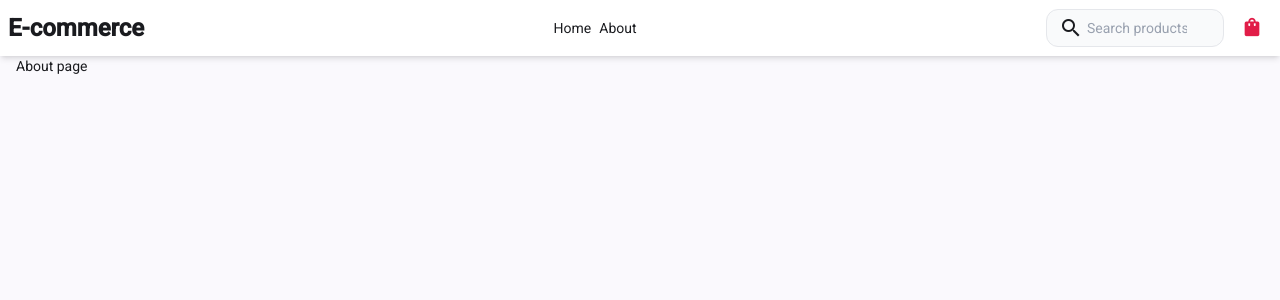
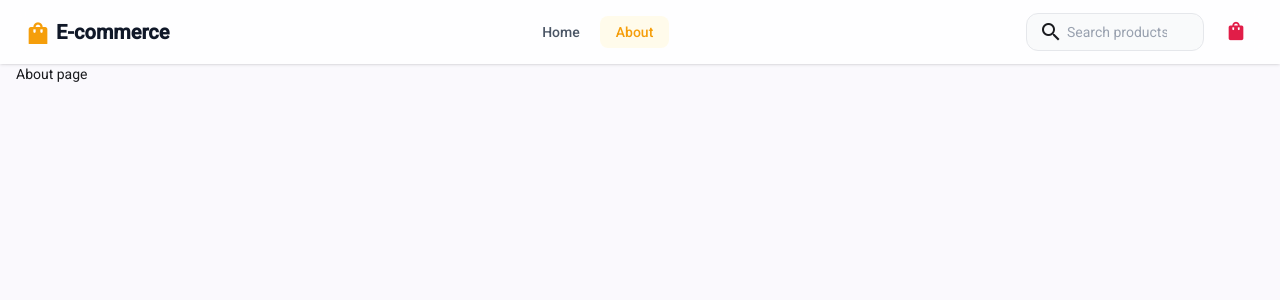
Before and after one commit to AhmedMedhat77/angular-ecommerce, an Angular app: page /about in a window 1280 px wide. Shown: the top 300 px of the page. Built offline with nearby package versions, Linux system fonts and the light colour scheme.

Commit message:
refactor: enhance navbar UI, add trackable keys for product lists, and refactor search component logic

```diff
--- a/src/app/components/navbar/navbar.html
+++ b/src/app/components/navbar/navbar.html
@@ -1,13 +1,28 @@
-<nav class="flex items-center justify-between p-2 bg-white shadow-md">
-  <h1 class="text-2xl font-bold">E-commerce</h1>
-  <ul class="flex items-center gap-2">
-    <li>
-      <a [routerLink]="'/'"> Home </a>
-    </li>
-    <li><a [routerLink]="'/about'">About</a></li>
+<nav
+  class="sticky top-0 z-50 flex items-center justify-between bg-white/80 px-6 py-3 shadow-sm backdrop-blur-md"
+>
+  <a [routerLink]="'/'" class="flex items-center gap-2">
+    <mat-icon [style.color]="'#f59e0b'" [style.fontSize]="'28px'">shopping_bag</mat-icon>
+    <span class="text-xl font-bold text-gray-900">E-commerce</span>
+  </a>
+
+  <ul class="flex items-center gap-1">
+    @for (item of navItems; track item.path) {
+      <li>
+        <a
+          [routerLink]="item.path"
+          routerLinkActive="nav-active"
+          [routerLinkActiveOptions]="{ exact: true }"
+          class="rounded-lg px-4 py-2 text-sm font-medium text-gray-600 transition-colors duration-200 hover:bg-gray-100 hover:text-gray-900"
+        >
+          {{ item.label }}
+        </a>
+      </li>
+    }
   </ul>
-  <div class="flex items-center gap-2">
-    <app-search />
+
+  <div class="flex items-center gap-3">
+    <app-search (onInput)="onSearch($event)" />
     <app-app-cart />
   </div>
 </nav>
--- a/src/app/components/navbar/navbar.ts
+++ b/src/app/components/navbar/navbar.ts
@@ -1,11 +1,37 @@
 import { Component } from '@angular/core';
+import { MatIconModule } from '@angular/material/icon';
 import { AppCart } from '../app-cart/app-cart';
-import { RouterLink } from '@angular/router';
+import { RouterLink, RouterLinkActive } from '@angular/router';
 import { Search } from '../search/search';
+
+interface NavItem {
+  path: string;
+  label: string;
+}
 
 @Component({
   selector: 'app-navbar',
-  imports: [AppCart, RouterLink, Search],
+  imports: [AppCart, MatIconModule, RouterLink, RouterLinkActive, Search],
   templateUrl: './navbar.html',
+  styles: `
+    :host {
+      display: block;
+    }
+
+    :host ::ng-deep .nav-active {
+      color: #f59e0b;
+      background-color: #fffbeb;
+    }
+  `,
 })
-export class Navbar {}
+export class Navbar {
+  navItems: NavItem[] = [
+    { path: '/', label: 'Home' },
+    { path: '/about', label: 'About' },
+  ];
+
+  onSearch(query: Event) {
+    const value = (query.target as HTMLInputElement).value;
+    console.log('search query', value);
+  }
+}
--- a/src/app/components/search/search.ts
+++ b/src/app/components/search/search.ts
@@ -1,8 +1,7 @@
-import { Component, inject, signal } from '@angular/core';
+import { Component, signal } from '@angular/core';
+import { FormsModule } from '@angular/forms';
 import { MatIconModule } from '@angular/material/icon';
-import { FormsModule } from '@angular/forms';
 import { debounceTime, distinctUntilChanged, skip, Subject, takeUntil } from 'rxjs';
-import { Products } from '../../services/products';
 
 @Component({
   selector: 'app-search',
@@ -15,27 +14,19 @@ import { Products } from '../../services/products';
   `,
 })
 export class Search {
-  private products = inject(Products);
   private search$ = new Subject<string>();
   private destroy$ = new Subject<void>();
 
   internalValue = signal('');
 
   constructor() {
-    this.search$
-      .pipe(
-        skip(1),
-        debounceTime(300),
-        distinctUntilChanged(),
-        takeUntil(this.destroy$),
-      )
-      .subscribe((term) => this.products.search(term));
+    this.search$.pipe(skip(1), debounceTime(300), distinctUntilChanged(), takeUntil(this.destroy$));
   }
 
-  onInput(event: Event) {
-    const value = (event.target as HTMLInputElement).value;
+  onInput(value: string) {
     this.internalValue.set(value);
     this.search$.next(value);
+    return value;
   }
 
   clear() {
--- a/src/app/screens/home/home.html
+++ b/src/app/screens/home/home.html
@@ -4,7 +4,7 @@
 </div>
 
 <div class="grid grid-cols-3 gap-4 p-2">
-  @for (product of products(); track product.id) {
+  @for (product of products(); track product.id ?? $index) {
     <app-product-card [product]="product" />
   }
 
```
